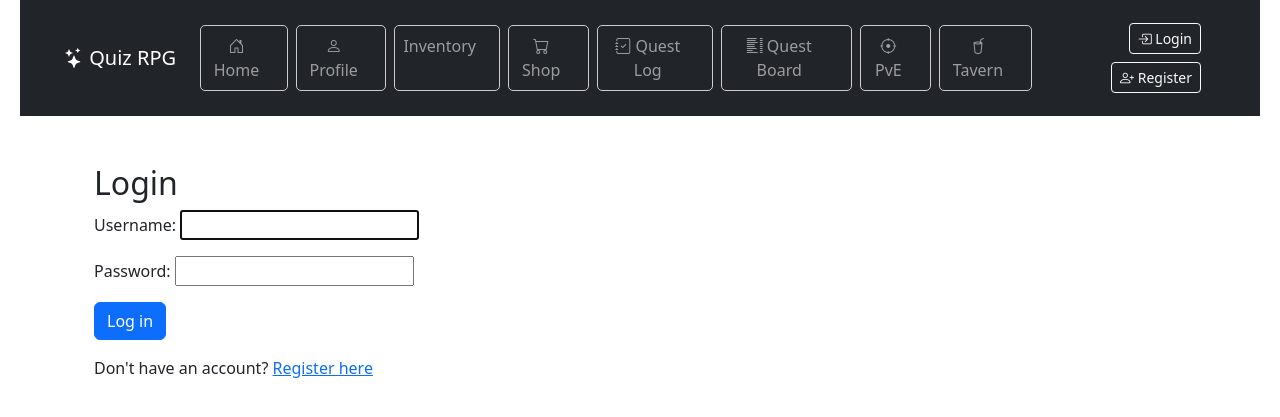
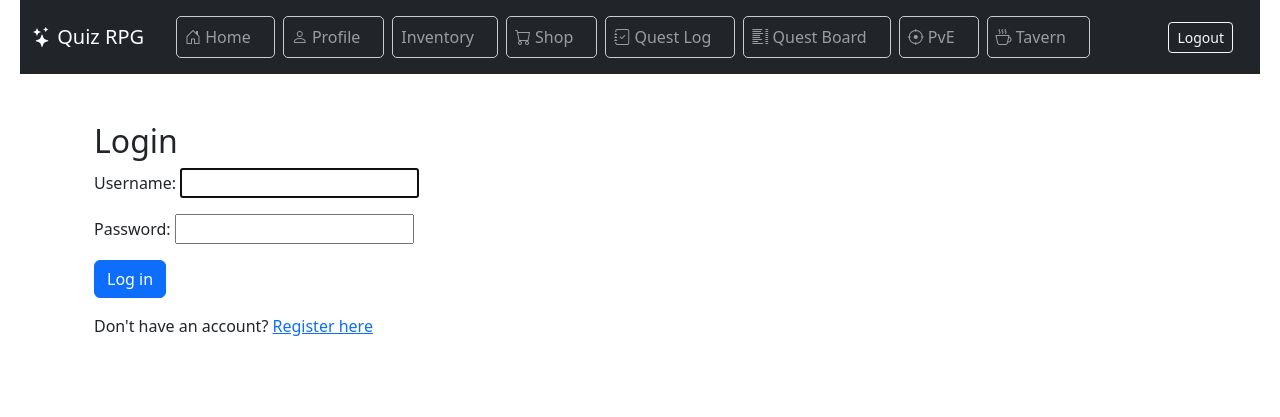
Before and after one commit to SzymonPolczynski/quiz_rpg, a Django app: page /login/ in a window 1280 px wide. Shown: the top 417 px of the page. Run offline with Django 5.2, Linux system fonts and the light colour scheme.

Commit message:
Navbar fix

```diff
--- a/game/static/game/style.css
+++ b/game/static/game/style.css
@@ -4,15 +4,6 @@ body {
     color: #333;
     margin: 0;
     padding: 0 20px;
-}
-
-header {
-    background-color: #222;
-    color: white;
-    padding: 15px 20px;
-    display: flex;
-    flex-direction: column;
-    align-items: flex-start;
 }
 
 header h1 {
--- a/game/templates/game/base.html
+++ b/game/templates/game/base.html
@@ -18,11 +18,11 @@
   <body>
     <header class="bg-dark text-white">
       <nav class="navbar navbar-expand-lg navbar-dark bg-dark">
-        <div class="container-fluid px-4">
-          <div class="d-flex justify-content-between align-items-center w-100">
+        <div class="container-fluid d-flex justify-content-between align-items-center py-2">
 
-            <div class="d-flex align-items-center">
-              <a class="navbar-brand me-4" href="{% url 'home' %}">
+          <!-- LEFT: Navigation -->
+          <div class="d-flex align-items-center gap-3">
+            <a class="navbar-brand me-3" href="{% url 'home' %}">
               <i class="bi bi-stars"></i> Quiz RPG
             </a>
             <ul class="navbar-nav flex-row gap-2">
@@ -33,52 +33,38 @@
               <li class="nav-item"><a class="nav-link btn btn-outline-secondary" href="{% url 'quest_log' %}"><i class="bi bi-journal-check"></i> Quest Log</a></li>
               <li class="nav-item"><a class="nav-link btn btn-outline-secondary" href="{% url 'quest_list' %}"><i class="bi bi-list-columns"></i> Quest Board</a></li>
               <li class="nav-item"><a class="nav-link btn btn-outline-secondary" href="{% url 'battle_select' %}"><i class="bi bi-crosshair"></i> PvE</a></li>
-                <li class="nav-item"><a class="nav-link btn btn-outline-secondary" href="{% url 'tavern' %}"><i class="bi bi-cup-straw"></i> Tavern</a></li>
+              <li class="nav-item"><a class="nav-link btn btn-outline-secondary" href="{% url 'tavern' %}"><i class="bi bi-cup-hot"></i> Tavern</a></li>
             </ul>
           </div>
 
-            <div class="d-flex align-items-center gap-2 flex-wrap justify-content-end text-nowrap">
-              {% if user.is_authenticated %}
+          <!-- RIGHT: Player stats and logout -->
+          <div class="d-flex align-items-center gap-3">
             {% if character %}
-                  <span class="text-light"><i class="bi bi-person-circle"></i> {{ character.name }} (Lv {{ character.level }})</span>
-                  <span class="text-warning"><i class="bi bi-lightning-fill"></i> {{ character.experience }} / {{ character.level|add:"0" }}00 XP</span>
-                  <span class="text-warning"><i class="bi bi-coin"></i> {{ character.gold }}</span>
-                  <span class="text-danger"><i class="bi bi-heart-fill"></i> {{ character.hp }} / {{ character.max_hp }}</span>
-                  <span class="text-primary"><i class="bi bi-droplet-half"></i> {{ character.mana }} / {{ character.max_mana }}</span>
-                  <span class="text-success"><i class="bi bi-bolt-fill"></i> {{ character.stamina }} / {{ character.max_stamina }}</span>
-                {% else %}
-                  <span class="text-light"><i class="bi bi-person-circle"></i> {{ user.username }}</span>
+              <span class="text-white small">
+                <i class="bi bi-person-circle"></i> {{ character.name }} (Lv {{ character.level }})
+                <span class="text-warning ms-2">⚡ {{ character.stamina }}/{{ character.max_stamina }}</span>
+                <span class="text-danger ms-2">❤ {{ character.hp }}/{{ character.max_hp }}</span>
+                <span class="text-primary ms-2">💧 {{ character.mana }}/{{ character.max_mana }}</span>
+                <span class="text-success ms-2">🛡️ {{ character.armor }}</span>
+                <span class="text-warning ms-2">💰 {{ character.gold }}</span>
+                <span class="text-info ms-2">⭐ {{ character.experience }} XP</span>
+              </span>
             {% endif %}
-                <form method="post" action="{% url 'logout' %}" class="d-inline">{% csrf_token %}
-                  <button type="submit" class="btn btn-outline-light btn-sm">
-                    <i class="bi bi-box-arrow-right"></i> Logout
-                  </button>
-                </form>
-              {% else %}
-                <a href="{% url 'login' %}" class="btn btn-outline-light btn-sm"><i class="bi bi-box-arrow-in-right"></i> Login</a>
-                <a href="{% url 'register' %}" class="btn btn-outline-light btn-sm"><i class="bi bi-person-plus"></i> Register</a>
-              {% endif %}
+            <a class="btn btn-outline-light btn-sm" href="{% url 'logout' %}">Logout</a>
           </div>
-          </div>
+
         </div>
       </nav>
     </header>
 
+    <main class="container mt-4">
       {% if messages %}
-      <div class="container mt-3">
         {% for message in messages %}
-          <div class="alert alert-{{ message.tags }} alert-dismissible fade show" role="alert">
-            {{ message }}
-            <button type="button" class="btn-close" data-bs-dismiss="alert" aria-label="Close"></button>
-          </div>
+          <div class="alert alert-{{ message.tags }}">{{ message }}</div>
         {% endfor %}
-      </div>
       {% endif %}
 
-    <main class="container mb-5">
-      {% block content %}
-      <!-- Page-specific content goes here -->
-      {% endblock %}
+      {% block content %}{% endblock %}
     </main>
 
     <!-- Bootstrap JS -->
```
Also changed, not shown: db.sqlite3. Lines whose indentation alone changed are shown as unchanged.
